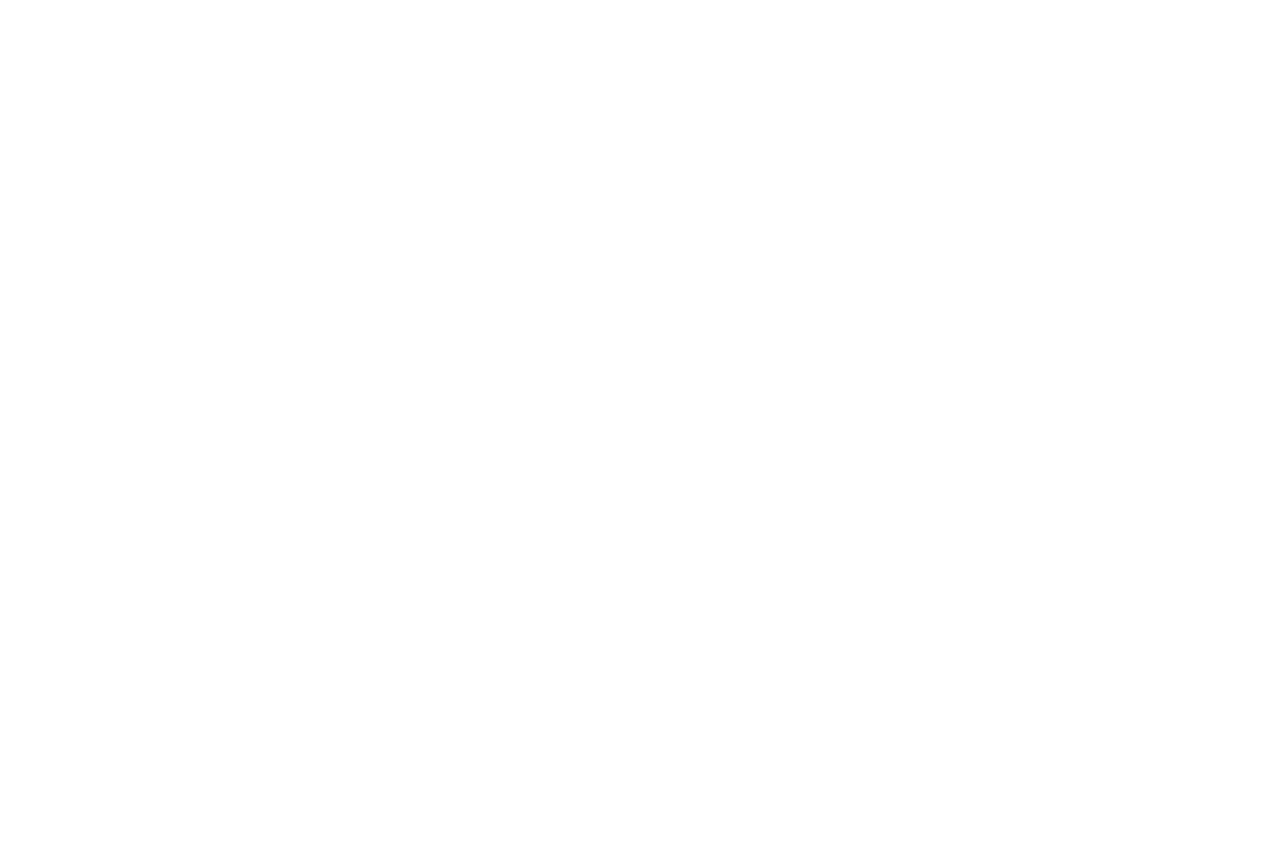
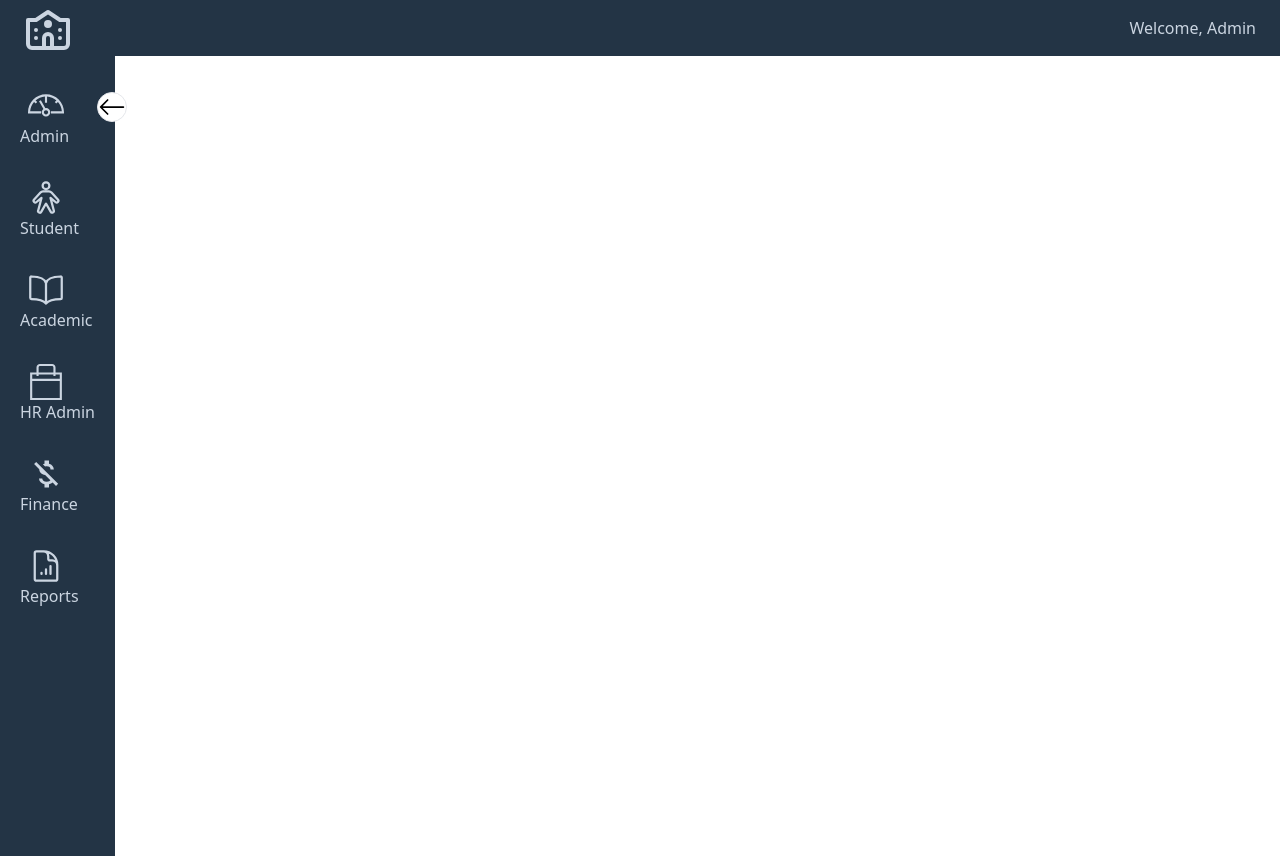
Before and after one commit to Fakhra99/SchoolManagementSystem, a React (Create React App) app in the folder frontend/: page / in a window 1280 px wide. Before the commit the page ends 800 px from the top, so only its background shows below. Built offline with nearby package versions, Linux system fonts and the light colour scheme.

Commit message:
admin dashboard UI

```diff
--- a/frontend/package.json
+++ b/frontend/package.json
@@ -9,6 +9,8 @@
     "bootstrap": "^5.3.2",
     "react": "^18.2.0",
     "react-dom": "^18.2.0",
+    "react-icons": "^5.0.1",
+    "react-router-dom": "^6.22.0",
     "react-scripts": "5.0.1",
     "web-vitals": "^2.1.4"
   },
--- a/frontend/src/App.js
+++ b/frontend/src/App.js
@@ -1,11 +1,21 @@
 import React from "react";
 // import components here
+import Sidebar from "./Components/Admin/Sidebar";
+import Header from "./Components/Admin/Header";
 
 function App() {
   return (
     <>
-      {/* render components here */}
-    </>
+     <Header/>
+   <div className="flex">
+
+    <Sidebar/>
+
+    {/* <div className="p-7">
+      Home
+    </div> */}
+   </div>
+   </>
   );
 }
 
--- /dev/null
+++ b/frontend/src/Components/Admin/Header.jsx
@@ -0,0 +1,20 @@
+import React from 'react';
+import { LuSchool2 } from "react-icons/lu";
+
+const Header = () => {
+  return (
+    <>
+      <div className="h-14 bg-dark-greysh flex items-center">
+        <LuSchool2 className="text-5xl text-slate-300 hover:text-gray-400 ml-6" />
+
+        <div className="flex-grow">
+          <h3 className="text-slate-300 mr-6 hover:text-gray-400 text-right">
+            Welcome, Admin
+          </h3>
+        </div>
+      </div>
+    </>
+  );
+}
+
+export default Header
--- /dev/null
+++ b/frontend/src/Components/Admin/Sidebar.jsx
@@ -0,0 +1,97 @@
+import React from 'react';
+import { useState } from 'react';
+import { BsArrowLeft } from "react-icons/bs";
+import { TfiDashboard } from "react-icons/tfi";
+import { PiPerson } from "react-icons/pi";
+import { IoBookOutline } from "react-icons/io5";
+import { TfiBag } from "react-icons/tfi";
+import { MdOutlineMoneyOffCsred } from "react-icons/md";
+import { HiOutlineDocumentChartBar } from "react-icons/hi2";
+
+const Sidebar = () => {
+  const [open, setOpen] = useState(true)
+  return (
+    <div>
+      <div
+        className={`bg-dark-greysh h-screen p-5 pt-8 relative duration-300 ${
+          open ? "w-25" : "w-20"
+        }`}
+      >
+        <BsArrowLeft
+          className={`text-dark-purple bg-white text-3xl rounded-full
+          absolute -right-3 top-9 border border-dark-purple cursor-pointer ${
+            !open && "rotate-180"
+          }`}
+          onClick={() => setOpen(!open)}
+        />
+        <div className="flex flex-col items-cente mb-8">
+          <TfiDashboard className=" text-4xl text-slate-300 hover:text-gray-400 cursor-pointer block float-left  ml-2" />
+          <h1
+            className={`text-slate-300  hover:text-gray-400 origin-left font-medium duration-300 ${
+              !open && "scale-0"
+            }`}
+          >
+            Admin
+          </h1>
+        </div>
+
+        <div className="flex flex-col items-cente mb-8">
+          <PiPerson className=" text-4xl text-slate-300 hover:text-gray-400 cursor-pointer block float-left  ml-2" />
+          <h1
+            className={`text-slate-300 hover:text-gray-400 origin-left font-medium duration-300 ${
+              !open && "scale-0"
+            }`}
+          >
+            Student
+          </h1>
+        </div>
+
+        <div className="flex flex-col items-cente mb-8">
+          <IoBookOutline className=" text-4xl text-slate-300 hover:text-gray-400 cursor-pointer block float-left  ml-2" />
+          <h1
+            className={`text-slate-300 hover:text-gray-400 origin-left font-medium duration-300 ${
+              !open && "scale-0"
+            }`}
+          >
+            Academic
+          </h1>
+        </div>
+
+        <div className="flex flex-col items-cente mb-8">
+          <TfiBag className=" text-4xl text-slate-300 hover:text-gray-400 cursor-pointer block float-left  ml-2" />
+          <h1
+            className={`text-slate-300 hover:text-gray-400 origin-left font-medium duration-300 ${
+              !open && "scale-0"
+            }`}
+          >
+            HR Admin
+          </h1>
+        </div>
+
+        <div className="flex flex-col items-cente mb-8">
+          <MdOutlineMoneyOffCsred className=" text-4xl text-slate-300 hover:text-gray-400 cursor-pointer block float-left  ml-2" />
+          <h1
+            className={`text-slate-300 hover:text-gray-400 origin-left font-medium duration-300 ${
+              !open && "scale-0"
+            }`}
+          >
+            Finance
+          </h1>
+        </div>
+
+        <div className="flex flex-col items-cente mb-8">
+          <HiOutlineDocumentChartBar className=" text-4xl text-slate-300 hover:text-gray-400 cursor-pointer block float-left ml-2" />
+          <h1
+            className={`text-slate-300 hover:text-gray-400 origin-left font-medium duration-300 ${
+              !open && "scale-0"
+            }`}
+          >
+            Reports
+          </h1>
+        </div>
+      </div>
+    </div>
+  );
+}
+
+export default Sidebar
--- a/frontend/tailwind.config.js
+++ b/frontend/tailwind.config.js
@@ -4,7 +4,12 @@ module.exports = {
      "./src/**/*.{js,jsx,ts,tsx}",
   ],
   theme: {
-    extend: {},
+    extend: {
+      colors:{
+        "dark-greysh": "rgb(35,52,69)",
+        "light-white": "rgba(255,255,255,0.18)"
+      }
+    },
   },
   plugins: [],
 }
```
Also changed, not shown: frontend/src/Components/test.jsx (deleted), 1 other file (tests, documents, lock files or other folders).
